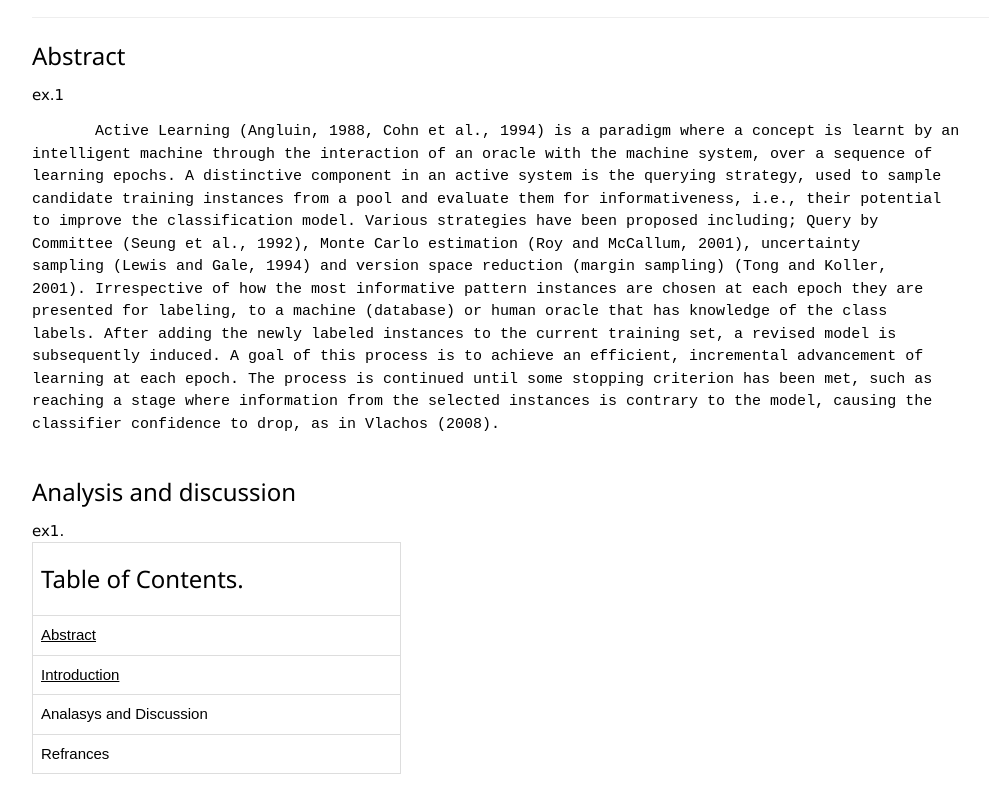
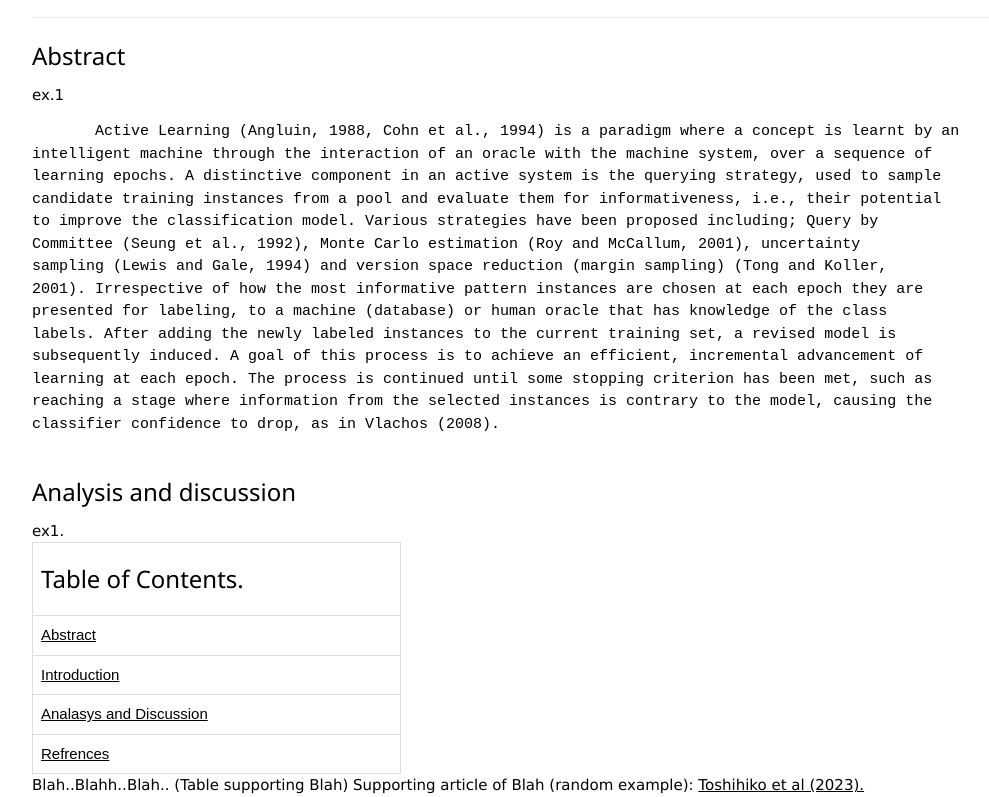
Before and after one commit to EPSFY6927611/EPSFY6927611, a plain HTML site: page index.htm in a window 1280 px wide. Shown: the part 476-1273 px from the top of the page, without its empty margins (18-1007 px from the left). Before the commit the page ends 1250 px from the top, so only its background shows below. Drawn offline with nearby package versions, Linux system fonts and the light colour scheme.

Commit message:
Update index.htm

```diff
--- a/index.htm
+++ b/index.htm
@@ -80,13 +80,18 @@ classifier confidence to drop, as in Vlachos (2008).
          </tr>
 
          <tr>
-           <td><a href:"#Analasys and Discussion">Analasys and Discussion</td>
+           <td><a href="#Analasys and Discussion">Analasys and Discussion</td>
          </tr>
 
          <tr>
-           <td><a href:"#Refrences">Refrances</td>
+           <td><a href="#Refrences">Refrences</td>
          </tr>
 
        </table>
+Blah..Blahh..Blah..
+       (Table supporting Blah)
+       Supporting article of Blah (random example):
+       <a href=”https://www.icevirtuallibrary.com/doi/full/10.1680/jbren.21.00034”>Toshihiko et al
+(2023).</a>
 
 </html>
```
